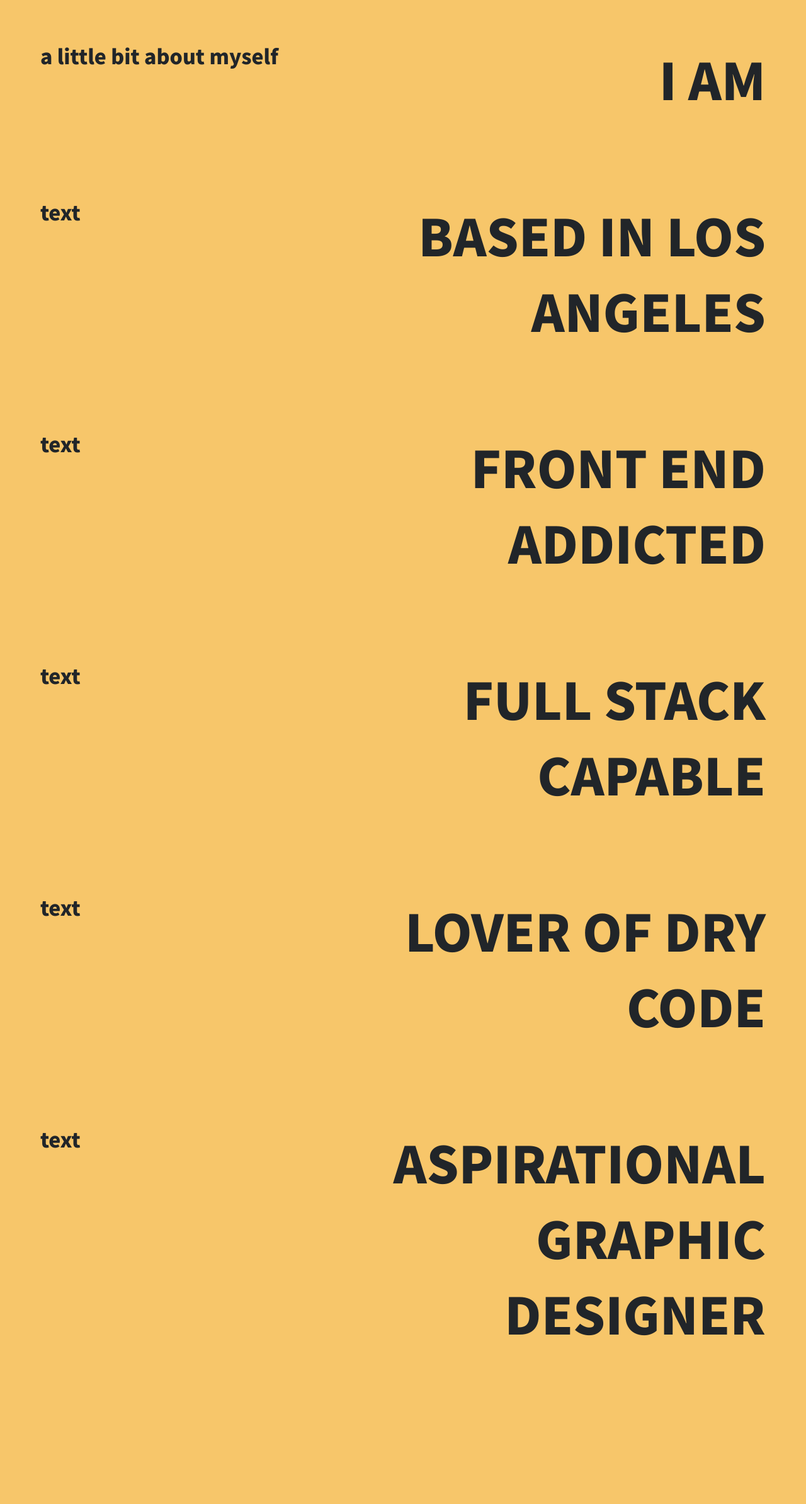
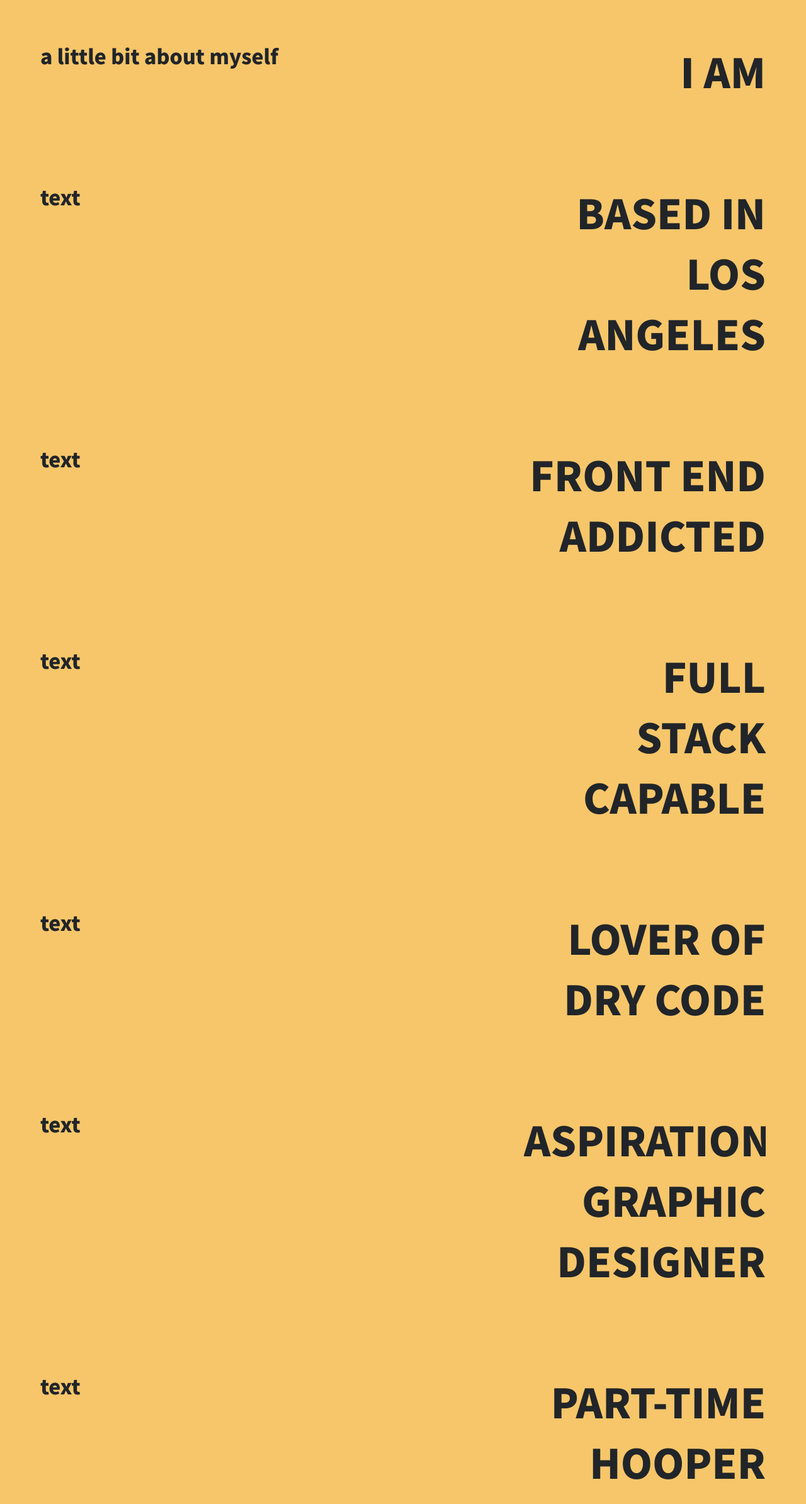
Before and after one commit to jnc444xd/portfolio, a React (Vite) app: page /about in a window 1280 px wide. Shown: the top 2388 px of the page at 63% size. Before the commit the page ends 2208 px from the top, so only its background shows below. Built offline with nearby package versions, Linux system fonts and the light colour scheme.

Commit message:
added animation to about page

```diff
--- a/src/App.css
+++ b/src/App.css
@@ -36,10 +36,11 @@ a {
     margin: 8vh;
 }
 
-.about-container section div:nth-child(2) {
-    font-size: 5rem;
+.slide-container {
+    font-size: 4rem;
+    width: 30vw;
     text-align: right;
-    width: 60vw;
+    overflow: hidden;
 }
 
 .about-card {
@@ -99,10 +100,3 @@ a {
         transform: translateX(100%)
     }
 }
-
-.about-info:hover {
-    animation-name: slideRight;
-    animation-duration: 5s;
-    animation-timing-function: linear;
-    animation-iteration-count: infinite;
-}
--- a/src/components/About.jsx
+++ b/src/components/About.jsx
@@ -14,7 +14,7 @@ export default function About () {
 
         const options = {
             threshold: 1,
-            rootMargin: '0px 0px -200px 0px',
+            rootMargin: '0px 0px -150px 0px',
         };
 
         const observer = new IntersectionObserver(callback, options);
@@ -23,7 +23,28 @@ export default function About () {
             observer.observe(card)
         });
 
-        return () => {
+        // Slide Animation
+
+        const startAnimation = (event) => {
+            const target = event.currentTarget;
+            const text = target.querySelector('.slide-about');
+            text.style.animation = 'slideRight 2s linear infinite';
+        }
+
+        const stopAnimation = (event) => {
+            const target = event.currentTarget;
+            const text = target.querySelector('.slide-about');
+            text.style.animation = 'none';
+        }
+
+        const containers = document.querySelectorAll('.slide-container');
+
+        containers.forEach(container => {
+            container.addEventListener('mouseover', startAnimation);
+            container.addEventListener('mouseleave', stopAnimation);
+        });
+
+        return () => {s
             observer.disconnect();
         };
 
@@ -33,27 +54,45 @@ export default function About () {
         <main className="about-container">
             <section>
                 <div className="about-card">a little bit about myself</div>
-                <div className="about-info">I AM</div>
+                <div className="slide-container">
+                    <div className="slide-about">I AM</div>
+                </div>
             </section>
             <section>
                 <div className="about-card">text</div>
-                <div>BASED IN LOS ANGELES</div>
+                <div className="slide-container">
+                    <div className="slide-about">BASED IN LOS ANGELES</div>
+                </div>
             </section>
             <section>
                 <div className="about-card">text</div>
-                <div>FRONT END ADDICTED</div>
+                <div className="slide-container">
+                    <div className="slide-about">FRONT END ADDICTED</div>
+                </div>
             </section>
             <section>
                 <div className="about-card">text</div>
-                <div>FULL STACK CAPABLE</div>
+                <div className="slide-container">
+                    <div className="slide-about">FULL STACK CAPABLE</div>
+                </div>
             </section>
             <section>
                 <div className="about-card">text</div>
-                <div>LOVER OF DRY CODE</div>
+                <div className="slide-container">
+                    <div className="slide-about">LOVER OF DRY CODE</div>
+                </div>
             </section>
             <section>
                 <div className="about-card">text</div>
-                <div>ASPIRATIONAL GRAPHIC DESIGNER</div>
+                <div className="slide-container">
+                    <div className="slide-about">ASPIRATIONAL GRAPHIC DESIGNER</div>
+                </div>
+            </section>
+            <section>
+                <div className="about-card">text</div>
+                <div className="slide-container">
+                    <div className="slide-about">PART-TIME HOOPER</div>
+                </div>
             </section>
         </main>
     )
```
